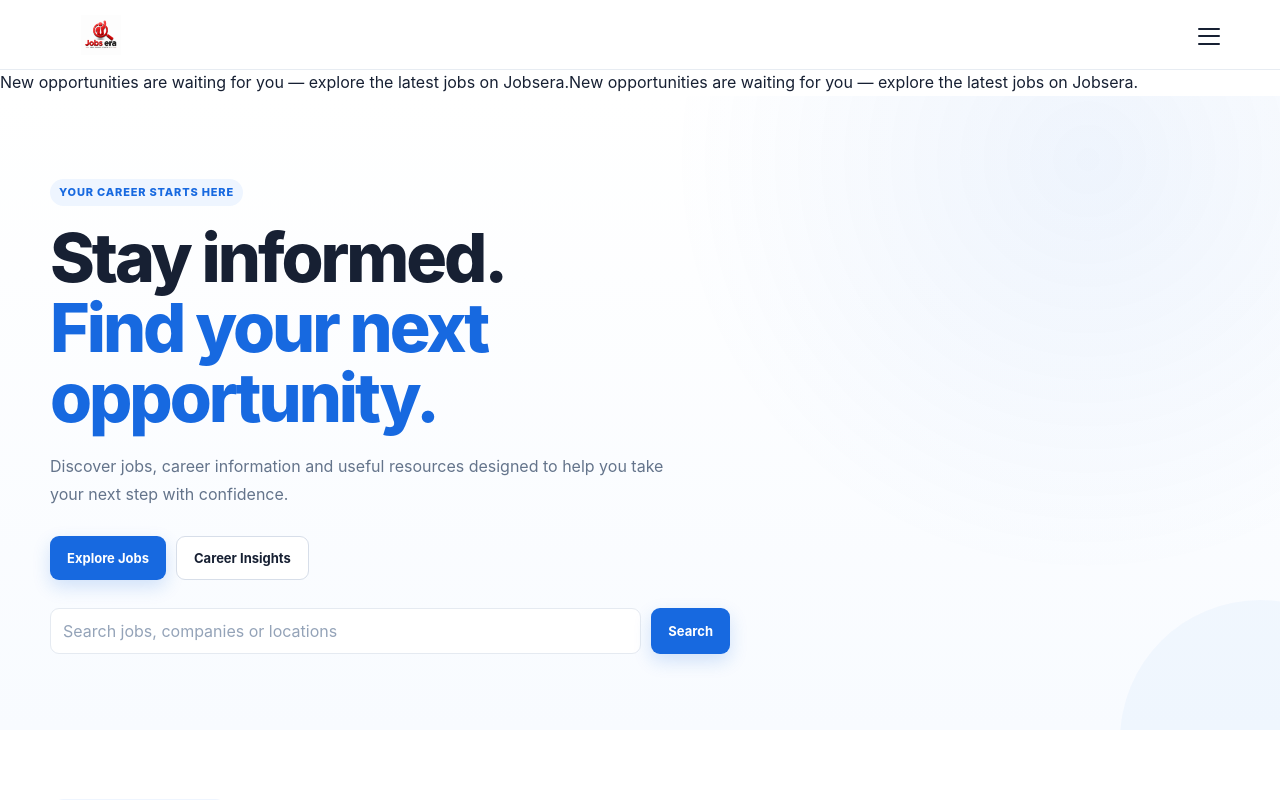
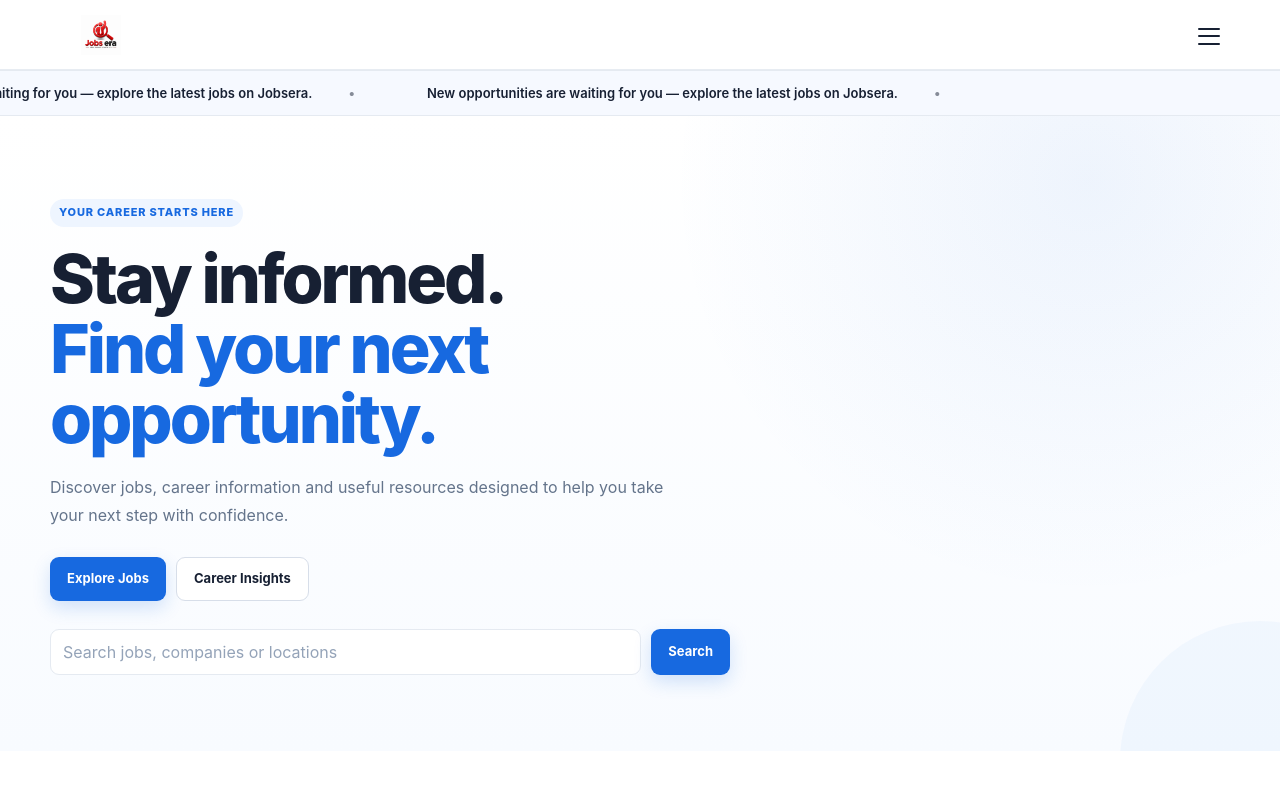
Before and after one commit to ConnectJobsera/Jobsera-Website, a Next.js app: page / in a window 1280 px wide. Shown: the top 800 px of the page. Built offline with nearby package versions, Linux system fonts and the light colour scheme.

Commit message:
Update globals.css

```diff
--- a/app/globals.css
+++ b/app/globals.css
@@ -1198,3 +1198,59 @@ main {
     font-size: 11px;
   }
 }
+/* HOMEPAGE HIGHLIGHT */
+
+.home-highlight {
+  width: 100%;
+  overflow: hidden;
+  background: var(--surface-blue);
+  border-top: 1px solid var(--border);
+  border-bottom: 1px solid var(--border);
+}
+
+.home-highlight-track {
+  display: flex;
+  width: max-content;
+  min-width: 100%;
+  animation: jobsera-highlight-scroll 20s linear infinite;
+}
+
+.home-highlight-item {
+  display: inline-flex;
+  align-items: center;
+  min-height: 44px;
+  padding: 0 36px;
+  color: var(--text-primary);
+  font-size: 13px;
+  font-weight: 600;
+  text-decoration: none;
+  white-space: nowrap;
+  flex-shrink: 0;
+}
+
+.home-highlight-item::after {
+  content: "•";
+  margin-left: 36px;
+  opacity: 0.5;
+}
+
+.home-highlight-item:hover {
+  text-decoration: underline;
+  text-underline-offset: 3px;
+}
+
+@keyframes jobsera-highlight-scroll {
+  from {
+    transform: translateX(0);
+  }
+
+  to {
+    transform: translateX(-50%);
+  }
+}
+
+@media (prefers-reduced-motion: reduce) {
+  .home-highlight-track {
+    animation: none;
+  }
+}
```
